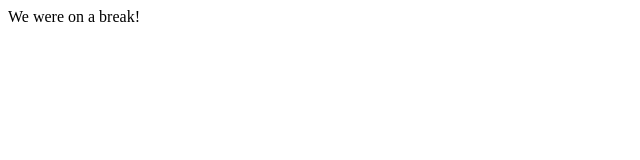
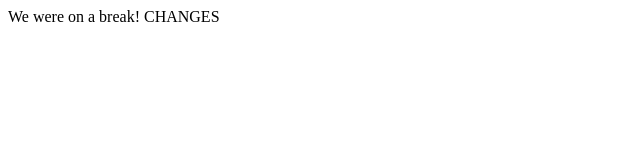
Before and after one commit to KerthKugan/KerthKugan.github.io, a plain HTML site: page index.html in a window 1280 px wide. Shown: the whole page, without its empty margins (0-640 px from the left). Drawn offline with Linux system fonts and the light colour scheme.

Commit message:
2nd Commit

```diff
--- a/index.html
+++ b/index.html
@@ -1,8 +1,8 @@
 <html>
   <head>
-  <title> We were on a break!</title>
+  <title> We were on a break! </title>
   </head>
  <body>
- We were on a break!
+ We were on a break! CHANGES
  </body>
 </html>
```
